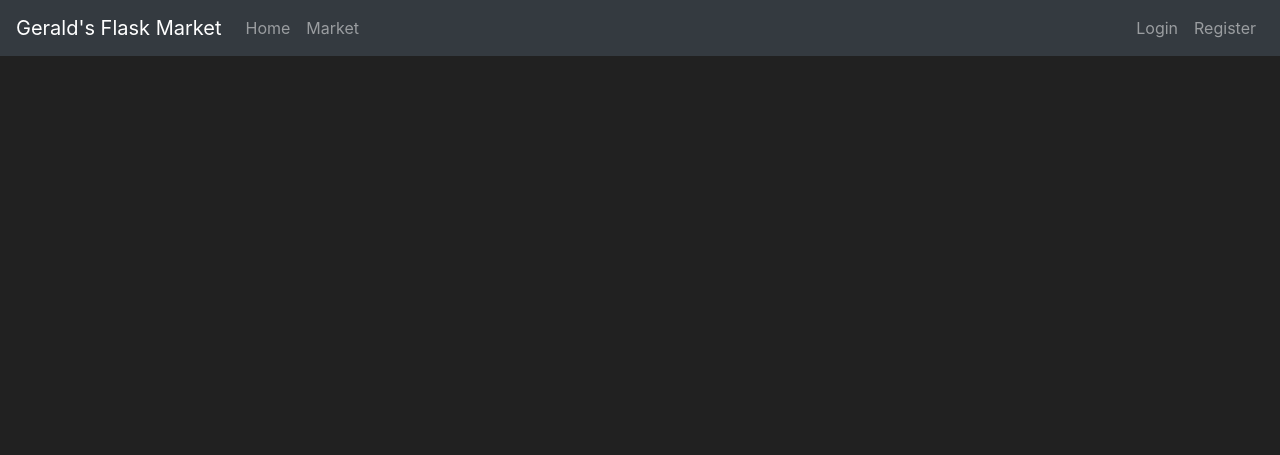
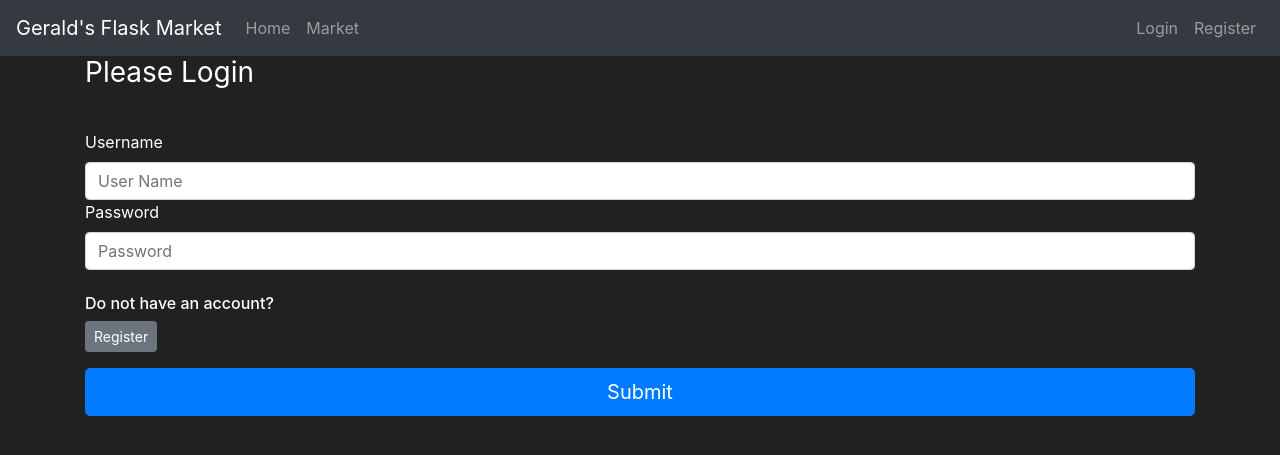
Before and after one commit to GeraldIhekwaba/CA2project, a Flask app: template market/templates/login.html in a window 1280 px wide. Shown: the top 455 px of the page. Run offline with Flask 3, Linux system fonts and the light colour scheme; the template is opened without the code that fills it, so the values that code supplies are empty, except form fields; form fields are guessed from the names that the template uses; some libraries are stand-ins or nearby versions.

Commit message:
creating the login template

```diff
--- a/market/templates/login.html
+++ b/market/templates/login.html
@@ -5,8 +5,33 @@ Login Page
 
 {% block content %}
 <body>
+    <div class="container">
+        <form method="POST" class="form-signin" style="color:white">
+            {{ form.hidden_tag() }}
+            <h1 class="h3 mb-3 font-weight-normal">
+                Please Login
+            </h1>
+            <br>
+            {{ form.username.label() }}
+            {{ form.username(class="form-control", placeholder="User Name") }}
+
+            {{ form.password.label() }}
+            {{ form.password(class="form-control", placeholder="Password") }}
+
+            <br>
 
 
+            <div class="checkbox mb-3">
+               <h6>Do not have an account?</h6>
+               <a class="btn btn-sm btn-secondary" href="{{ url_for('register_page') }}">Register</a>
+            </div>
+
+            <div style="margin-bottom: 10px;"></div>
+
+            {{ form.submit(class="btn btn-lg btn-block btn-primary") }}
+
+        </form>
+    </div>
 </body>
 
 {% endblock %}
```
